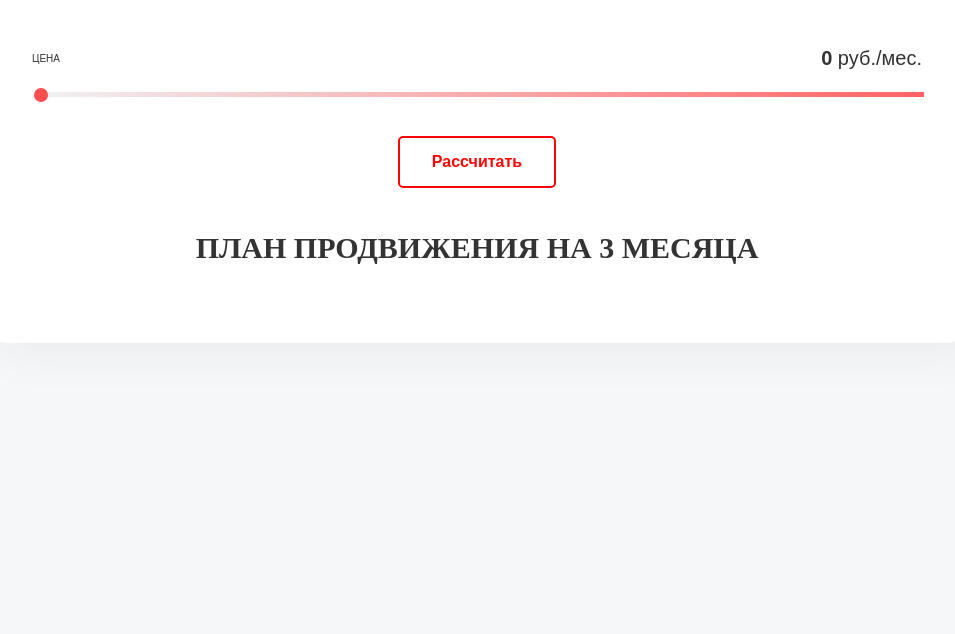
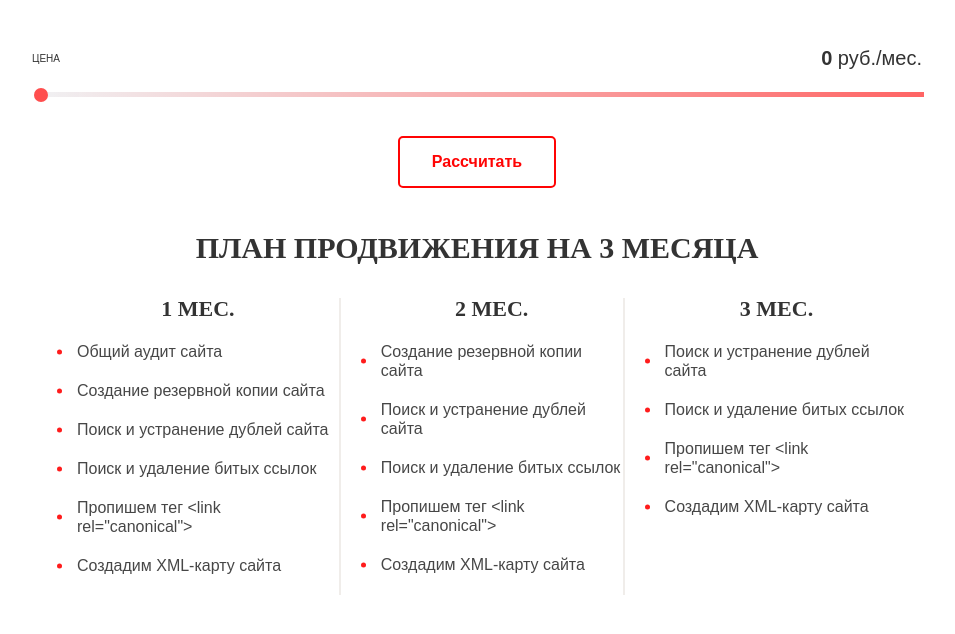
Before and after one commit to solohad1n/ALKK.ru, a Vue app: page / in a window 1280 px wide. Shown: the part 768-1402 px from the top of the page, without its empty margins (163-1118 px from the left). Built offline with nearby package versions, Linux system fonts and the light colour scheme; a web font is replaced by a local one.

Commit message:
created the PromoteList component

```diff
--- a/src/components/Calculator/Calculator.vue
+++ b/src/components/Calculator/Calculator.vue
@@ -26,7 +26,7 @@
 		</div>
 		<div class="container">
 				<TagH className="calculator__title" type="h3">План продвижения на 3 месяца</TagH>
-				<!-- <PromoteList /> -->
+				<PromoteList />
 		</div>
 	</section>
 </template>
@@ -37,9 +37,9 @@ import Dropdown from "../Dropdown/Dropdown.vue";
 import Checkbox from "../Inputs/Checkbox.vue";
 import Slider from "../Inputs/Slider.vue";
 import Button from '../Buttons/Buttons.vue';
-// import PromoteList from './PromoteList.vue';
+import PromoteList from './PromoteList.vue';
 export default {
-	components: { TagH, Dropdown, Checkbox, Slider,Button },
+	components: { TagH, Dropdown, Checkbox, Slider,Button,PromoteList },
 	data() {
 		return {
 			openDropdownIndex: null,
```
